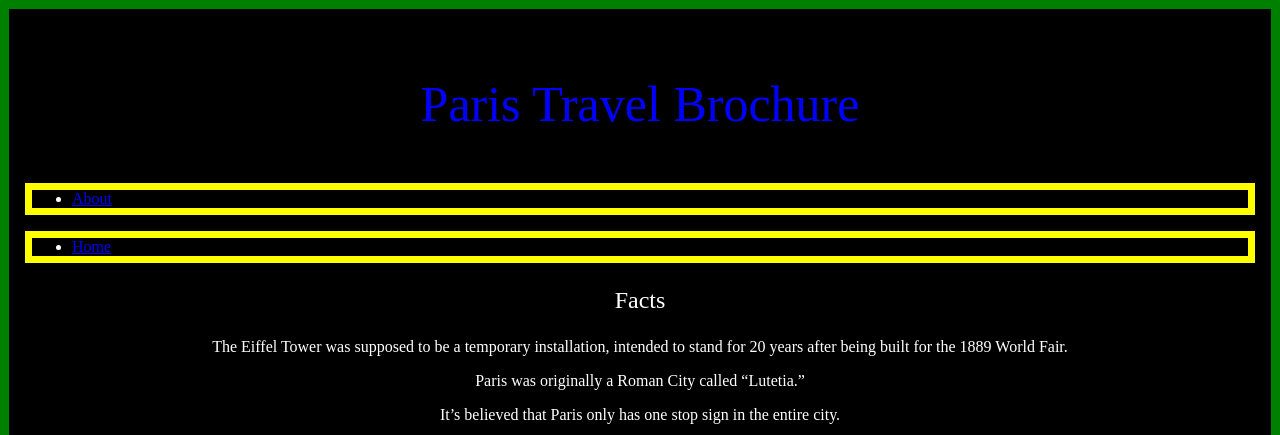
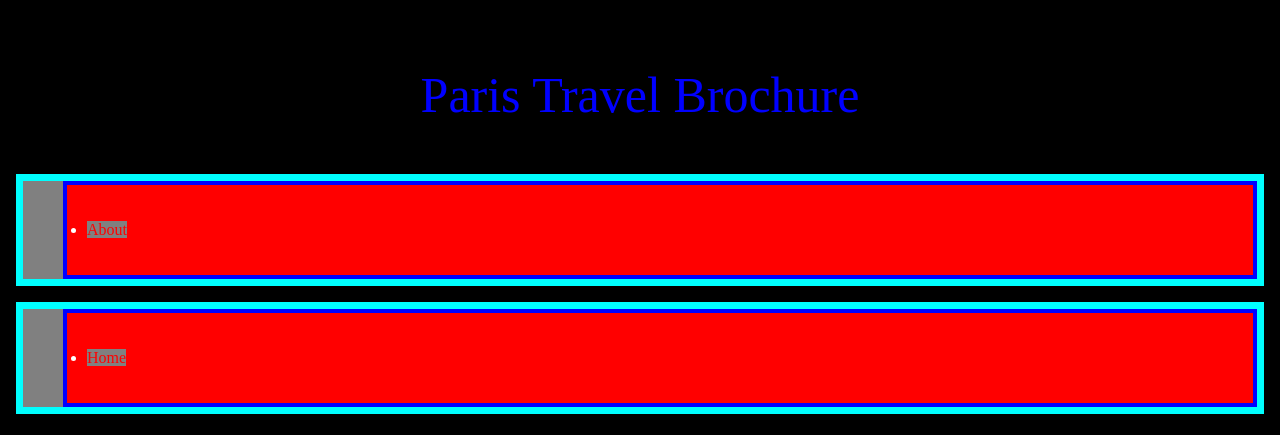
Before and after one commit to RyanLin923/ryanlin923.github.io, a plain HTML site: page index.html in a window 1280 px wide. Shown: the top 435 px of the page. Drawn offline with Linux system fonts and the light colour scheme.

Commit message:
Update index.html

```diff
--- a/index.html
+++ b/index.html
@@ -9,18 +9,18 @@
         text-align: center;
 
       }
-      .img-container  {
+      .img-container {
 
         color: white;
       }
       div{
-        border: 0.6em solid green;
+        border: 0.6em ;
         padding: 1em;
 
       }
 
       .nav{
-          background-color: grey
+          background-color: grey;
       }
 
       .nav div {
@@ -33,15 +33,25 @@
       }
 
       .nav div:hover {
-        background-color:orange;
+        background-color:yellow;
       }
 
       ul {
-        border: 7px solid yellow;
+        border: 7px solid aqua;
         margin: 4;
         padding: 66;
 
       }
+
+      .div1{
+      border: 0.3em solid blue;
+      padding: 1em;
+      background-color:red
+      }
+      .class1{
+      display:flex;
+      flex-wrap:wrap;
+    }
 
     </style>
   </head>
@@ -54,18 +64,33 @@
         Brochure
     </p>
 
-    <ul>
-      <li><a href="about.html"> About </a></li>
+    <ul class="nav div:hover">
+      <div class="div1">
+
+        <p>
+          <li><a href="about.html" class="nav div:hover"> About </a></li>
+        </p>
+
+      </div>
+
     </ul>
-    <ul>
-      <li><a href="homew.html"> Home </a></li>
+    <ul class="nav div:hover">
+      <div class="div1">
+        <p>
+
+          <li><a href="home.html" class="nav div:hover"> Home </a></li>
+        </p>
+      </div>
     </ul>
 
     <p style='text-align: center; font-size: 1.5em;'>
       Facts
     </p>
     <p>
-      The Eiffel Tower was supposed to be a temporary installation, intended to stand for 20 years after being built for the 1889 World Fair.
+      The Eiffel Tower was supposed
+      to be a temporary installation,
+      intended to stand for 20 years after
+      being built for the 1889 World Fair.
     </p>
     <p>
       Paris was originally a Roman City called “Lutetia.”
@@ -108,7 +133,7 @@
 
 
 
-    <table border="1">
+    <table border="5">
       <tr>
         <td>
           population
@@ -265,7 +290,7 @@
             <p></p>
 
             <ul>
-                <li>
+               <li>
                     Of course! If you’re going
                     to visit one of the most
                     beautiful cities in Europe,
@@ -433,3 +458,4 @@
   </body>
 
 </html>
+<body 1></body>
```
